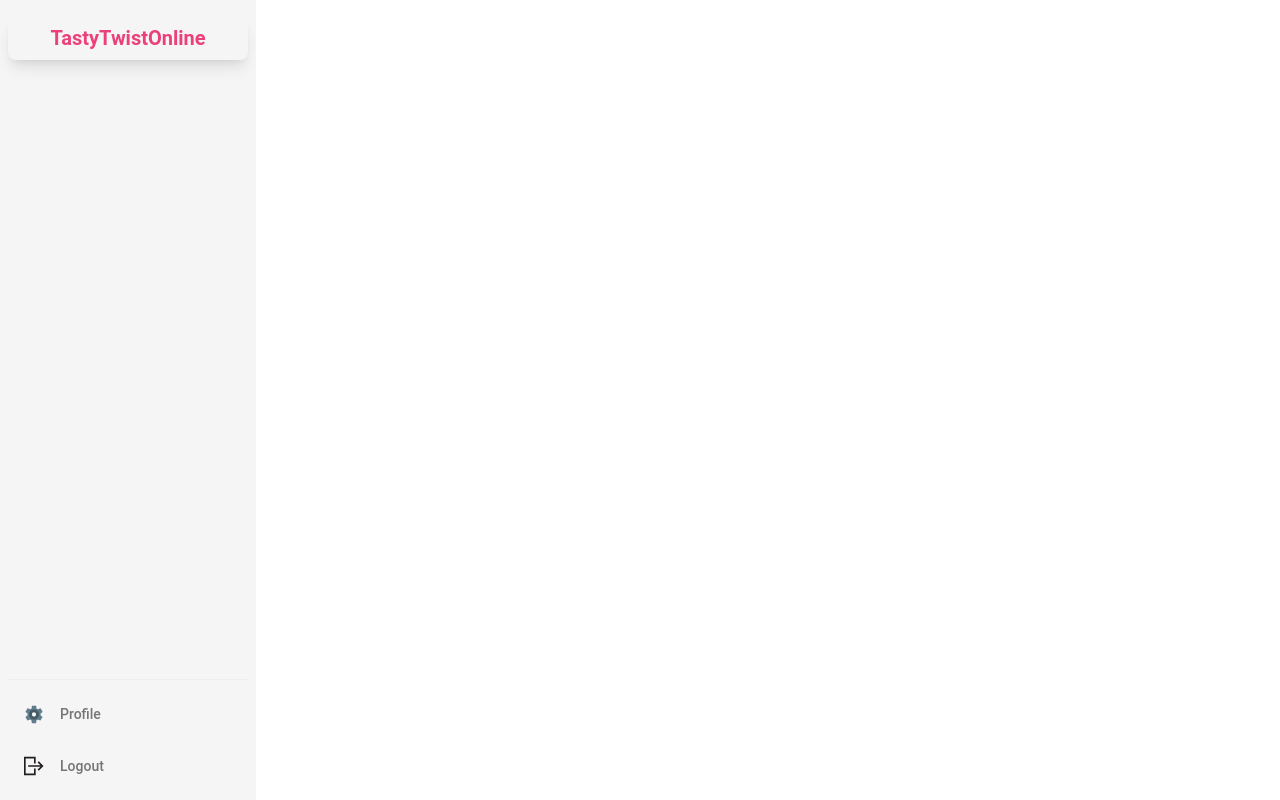
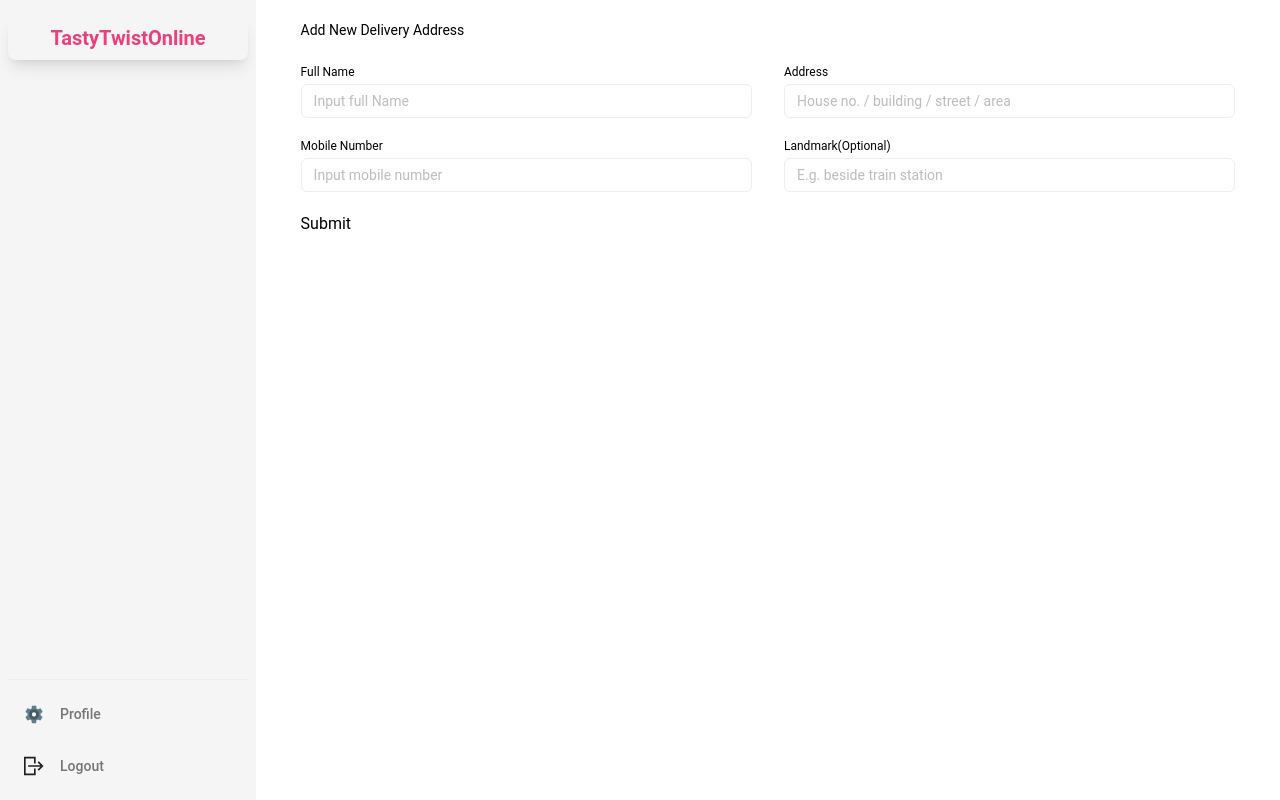
Before and after one commit to masud040/TastyTwist-food-client, a React (Vite) app: page /dashboard/address-book in a window 1280 px wide. Built offline with nearby package versions, Linux system fonts and the light colour scheme; no server answers; sample sign-in values are in the browser's storage.

Commit message:
add address book page

```diff
--- a/src/pages/User/AddressBook.jsx
+++ b/src/pages/User/AddressBook.jsx
@@ -1,5 +1,76 @@
+import { useForm } from "react-hook-form";
+
 const AddressBook = () => {
-  return <div></div>;
+  const {
+    register,
+    handleSubmit,
+    formState: { errors },
+  } = useForm();
+  const handleAddAddress = (data) => console.log(data);
+  return (
+    <div className=" w-[95%] mx-auto">
+      <p className="text-sm mb-6 ">Add New Delivery Address</p>
+
+      <form onSubmit={handleSubmit(handleAddAddress)} className="space-y-5">
+        <div className="md:flex justify-between gap-8 items-center space-y-6 md:space-y-0">
+          <div className="flex-1 relative">
+            <label className="text-xs mb-1 block">Full Name</label>
+            <input
+              placeholder="Input full Name"
+              {...register("firstName", { required: true })}
+              className="block border focus:outline-none  rounded-md p-1.5 w-full ps-3 text-sm"
+            />
+
+            {errors.firstName && (
+              <p className="text-primary text-xs absolute">
+                You can not leave this empty.
+              </p>
+            )}
+          </div>
+          <div className="flex-1 relative">
+            <label className="text-xs mb-1 block">Address</label>
+            <input
+              placeholder="House no. / building / street / area"
+              {...register("address", { required: true })}
+              className="block border focus:outline-none  rounded-md p-1.5 w-full ps-3 text-sm"
+            />
+
+            {errors.address && (
+              <p className="text-primary text-xs absolute">
+                You can not leave this empty.
+              </p>
+            )}
+          </div>
+        </div>
+        <div className="md:flex space-y-6 md:space-y-0 justify-between gap-8 items-center ">
+          <div className="flex-1 relative">
+            <label className="text-xs mb-1 block">Mobile Number</label>
+            <input
+              placeholder="Input mobile number"
+              {...register("mobileNumber", { required: true })}
+              className="block border focus:outline-none  rounded-md p-1.5 w-full ps-3 text-sm"
+            />
+
+            {errors.mobileNumber && (
+              <p className="text-primary text-xs absolute">
+                You can not leave this empty.
+              </p>
+            )}
+          </div>
+          <div className="flex-1 ">
+            <label className="text-xs mb-1 block">Landmark(Optional)</label>
+            <input
+              placeholder="E.g. beside train station"
+              {...register("landmark", { required: true })}
+              className="block border focus:outline-none  rounded-md p-1.5 w-full ps-3 text-sm"
+            />
+          </div>
+        </div>
+
+        <input type="submit" />
+      </form>
+    </div>
+  );
 };
 
 export default AddressBook;
```
Also changed, not shown: package.json (+4 -3 lines), 1 other file (tests, documents, lock files or other folders).
